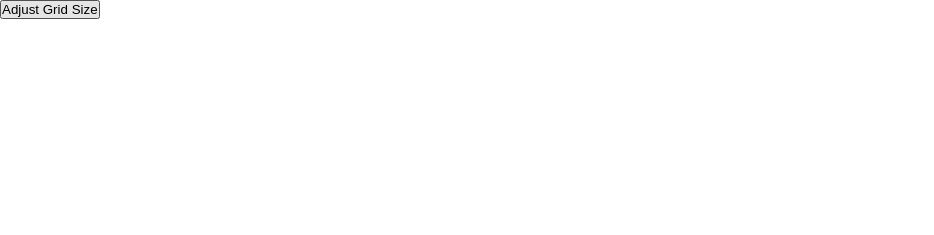
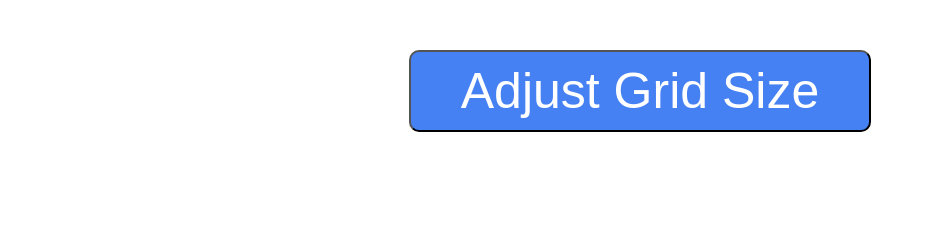
Before and after one commit to ps-mullhi/etch-a-sketch, a plain HTML site: page index.html in a window 1280 px wide. Shown: the whole page, without its empty margins (0-934 px from the left). Drawn offline with Linux system fonts and the light colour scheme.

Commit message:
Center entire page, style button.
Centered the content of the page and added margins to push it
away from the top of the screen. Also styled the button from the
default html styling.

```diff
--- a/index.html
+++ b/index.html
@@ -8,9 +8,11 @@
         <script src="scripts/script.js" defer></script>
     </head>
     <body>
-        <button id="userInput">Adjust Grid Size</button>
-        <div id="container">
+        <div id="outerContainer">
+            <button id="userInput">Adjust Grid Size</button>
+            <div id="container">
 
+            </div>
         </div>
     </body>
 </html>
--- a/styles/styles.css
+++ b/styles/styles.css
@@ -1,6 +1,15 @@
 * {
     margin: 0;
     padding: 0;
+}
+
+#outerContainer {
+    display: flex;
+    justify-content: center;
+    align-items: center;
+    flex-direction: column;
+    gap: 50px;
+    margin-top: 50px;
 }
 
 #container {
@@ -8,9 +17,18 @@
     padding: 25px;
     width: 1000px;
     flex-wrap: wrap;
+    justify-content: center;
 }
 
 .gridSquare {
     border: 1px solid rgb(104, 104, 104);
     opacity: 10%;
 }
+
+#userInput {
+    background-color: #4681f4;
+    color: white;
+    padding: 10px 50px;
+    border-radius: 10px;
+    font-size: 50px;
+}
```
